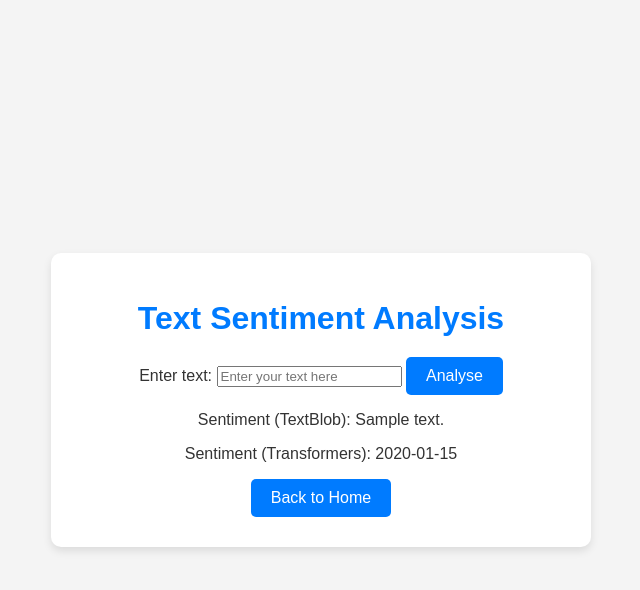
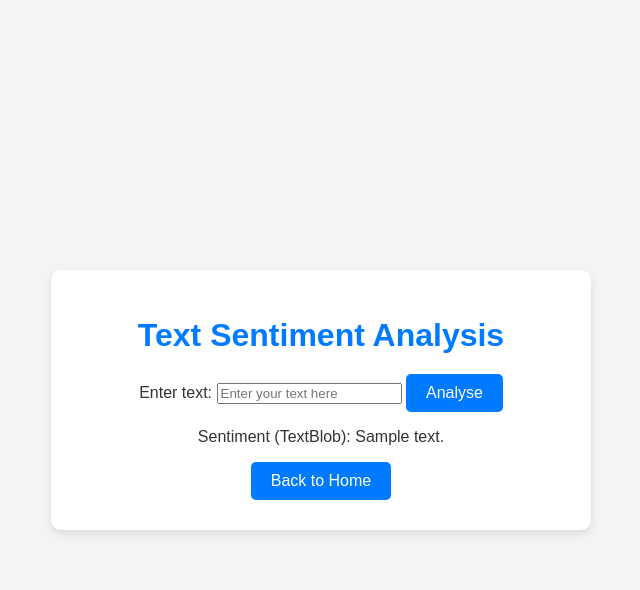
Before and after one commit to chqizh/BC3415-Render-Site, a Flask app: template templates/sentiment.html in a window 1280 px wide. Shown: the top 590 px of the page, without its empty margins (319-959 px from the left). Run offline with Flask 3, Linux system fonts and the light colour scheme; the template is opened without the code that fills it: most values are stand-ins (such as "Sample title", 1, 10 or a date in 2020).

Commit message:
removed transfomers

```diff
--- a/app.py
+++ b/app.py
@@ -6,9 +6,8 @@ from dotenv import load_dotenv
 import joblib
 import sklearn
 from textblob import TextBlob
-import torch
-from transformers import pipeline
 #import torch
+#from transformers import pipeline
 #from diffusers import StableDiffusionPipeline, DiffusionPipeline,DPMSolverMultistepScheduler
 #from web3 import Web3 # Too large for Render.com, using JS Web3 instead
 
@@ -66,21 +65,20 @@ def prediction():
 @app.route('/sentiment', methods=["GET", "POST"])
 def sentiment():
     sentiment_textblob = None
-    sentiment_transformers = None
+    #sentiment_transformers = None
     if request.method == 'POST':
         try:
             text = str(request.form['text'])
-            print(text)
             sentiment_textblob = TextBlob(text).sentiment
             #sentiment_transformers = pipeline("sentiment-analysis", device="mps", model="distilbert/distilbert-base-uncased-finetuned-sst-2-english")(text)
-            sentiment_transformers = pipeline("sentiment-analysis", device="cpu", model="distilbert/distilbert-base-uncased-finetuned-sst-2-english")(text)
-            sentiment_transformers = f"label: {sentiment_transformers[0]['label']}, score: {sentiment_transformers[0]['score']}"
+            #sentiment_transformers = pipeline("sentiment-analysis", device="cpu", model="distilbert/distilbert-base-uncased-finetuned-sst-2-english")(text)
+            #sentiment_transformers = f"label: {sentiment_transformers[0]['label']}, score: {sentiment_transformers[0]['score']}"
 
         except Exception as e:
             print("Error during prediction:", e)
             return "Bad Request: " + str(e), 400
 
-    return render_template('sentiment.html', sentiment_textblob=sentiment_textblob, sentiment_transformers=sentiment_transformers)
+    return render_template('sentiment.html', sentiment_textblob=sentiment_textblob)
 
 @app.route('/transfer', methods=["GET", "POST"])
 def transfer():
--- a/requirements.txt
+++ b/requirements.txt
@@ -5,7 +5,7 @@ python-dotenv
 joblib
 scikit-learn
 textblob
-torch
-transformers
+#transformers
+#torch
 #diffusers
 #web3
--- a/templates/sentiment.html
+++ b/templates/sentiment.html
@@ -26,9 +26,6 @@
             {% if sentiment_textblob is not none %}
             <p>Sentiment (TextBlob): {{ sentiment_textblob }}</p>
             {% endif %}
-            {% if sentiment_transformers is not none %}
-            <p>Sentiment (Transformers): {{ sentiment_transformers }}</p>
-            {% endif %}
             <form action="/" method="get">
                 <input type="submit" value="Back to Home" />
             </form>
```
